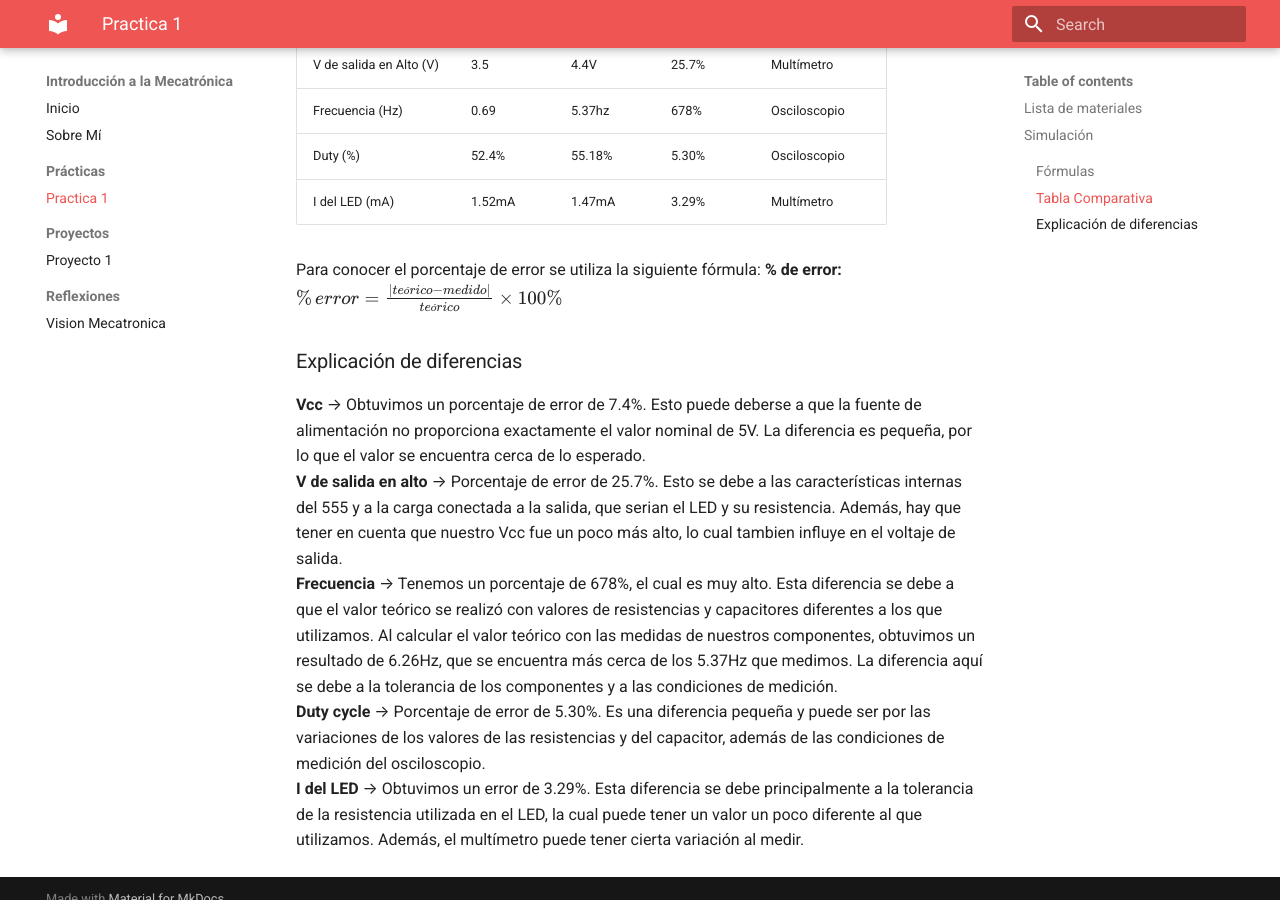
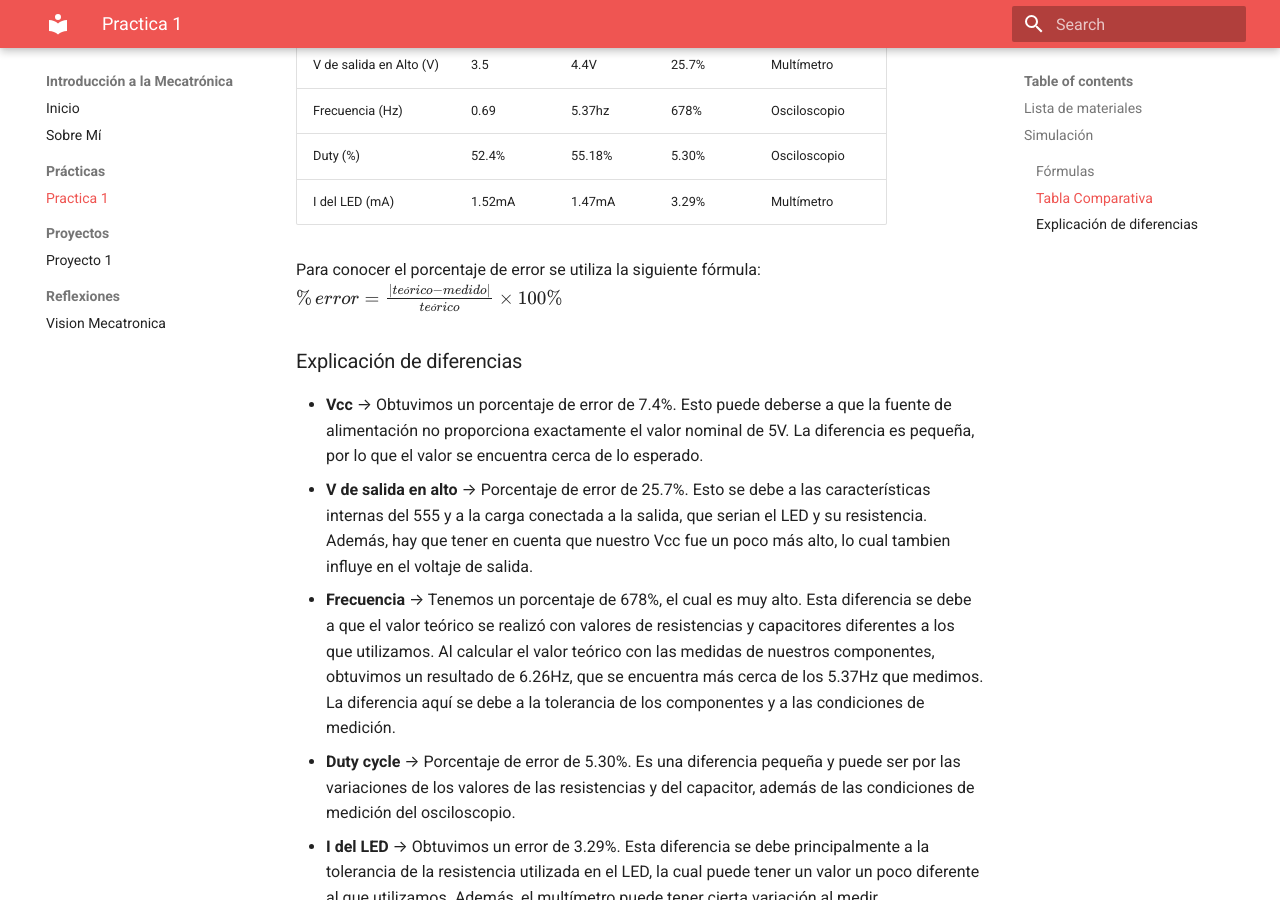
Before and after one commit to Emidom228/Jesusemirepo, an MkDocs documentation site: the page built from docs/Practicas/Practica1.md, in a window 1280 px wide and 900 px high, scrolled down 1873 px. Built offline with MkDocs 1.6.1 and Material for MkDocs 9.7.7, drawn with Linux system fonts in a browser that asks for light colours.

Commit message:
corrección

```diff
--- a/docs/Practicas/Practica1.md
+++ b/docs/Practicas/Practica1.md
@@ -64,11 +64,11 @@
 | Duty (%) | 52.4% | 55.18% |  5.30% | Osciloscopio |
 | I del LED (mA) | 1.52mA | 1.47mA | 3.29% | Multímetro |
 
-Para conocer el porcentaje de error se utiliza la siguiente fórmula: **% de error:** \(\%\,error=\frac{|teórico-medido|}{teórico}\times100\%\)
+Para conocer el porcentaje de error se utiliza la siguiente fórmula: \(\%\,error=\frac{|teórico-medido|}{teórico}\times100\%\)
 
 ### Explicación de diferencias
-**Vcc** → Obtuvimos un porcentaje de error de 7.4%. Esto puede deberse a que la fuente de alimentación no proporciona exactamente el valor nominal de 5V. La diferencia es pequeña, por lo que el valor se encuentra cerca de lo esperado.
-**V de salida en alto** → Porcentaje de error de 25.7%. Esto se debe a las características internas del 555 y a la carga conectada a la salida, que serian el LED y su resistencia. Además, hay que tener en cuenta que nuestro Vcc fue un poco más alto, lo cual tambien influye en el voltaje de salida.
-**Frecuencia** → Tenemos un porcentaje de 678%, el cual es muy alto. Esta diferencia se debe a que el valor teórico se realizó con valores de resistencias y capacitores diferentes a los que utilizamos. Al calcular el valor teórico con las medidas de nuestros componentes, obtuvimos un resultado de 6.26Hz, que se encuentra más cerca de los 5.37Hz que medimos. La diferencia aquí se debe a la tolerancia de los componentes y a las condiciones de medición.
-**Duty cycle** → Porcentaje de error de 5.30%. Es una diferencia pequeña y puede ser por las variaciones de los valores de las resistencias y del capacitor, además de las condiciones de medición del osciloscopio.
-**I del LED** → Obtuvimos un error de 3.29%. Esta diferencia se debe principalmente a la tolerancia de la resistencia utilizada en el LED, la cual puede tener un valor un poco diferente al que utilizamos. Además, el multímetro puede tener cierta variación al medir.
+- **Vcc** → Obtuvimos un porcentaje de error de 7.4%. Esto puede deberse a que la fuente de alimentación no proporciona exactamente el valor nominal de 5V. La diferencia es pequeña, por lo que el valor se encuentra cerca de lo esperado.
+- **V de salida en alto** → Porcentaje de error de 25.7%. Esto se debe a las características internas del 555 y a la carga conectada a la salida, que serian el LED y su resistencia. Además, hay que tener en cuenta que nuestro Vcc fue un poco más alto, lo cual tambien influye en el voltaje de salida.
+- **Frecuencia** → Tenemos un porcentaje de 678%, el cual es muy alto. Esta diferencia se debe a que el valor teórico se realizó con valores de resistencias y capacitores diferentes a los que utilizamos. Al calcular el valor teórico con las medidas de nuestros componentes, obtuvimos un resultado de 6.26Hz, que se encuentra más cerca de los 5.37Hz que medimos. La diferencia aquí se debe a la tolerancia de los componentes y a las condiciones de medición.
+- **Duty cycle** → Porcentaje de error de 5.30%. Es una diferencia pequeña y puede ser por las variaciones de los valores de las resistencias y del capacitor, además de las condiciones de medición del osciloscopio.
+- **I del LED** → Obtuvimos un error de 3.29%. Esta diferencia se debe principalmente a la tolerancia de la resistencia utilizada en el LED, la cual puede tener un valor un poco diferente al que utilizamos. Además, el multímetro puede tener cierta variación al medir.
```
